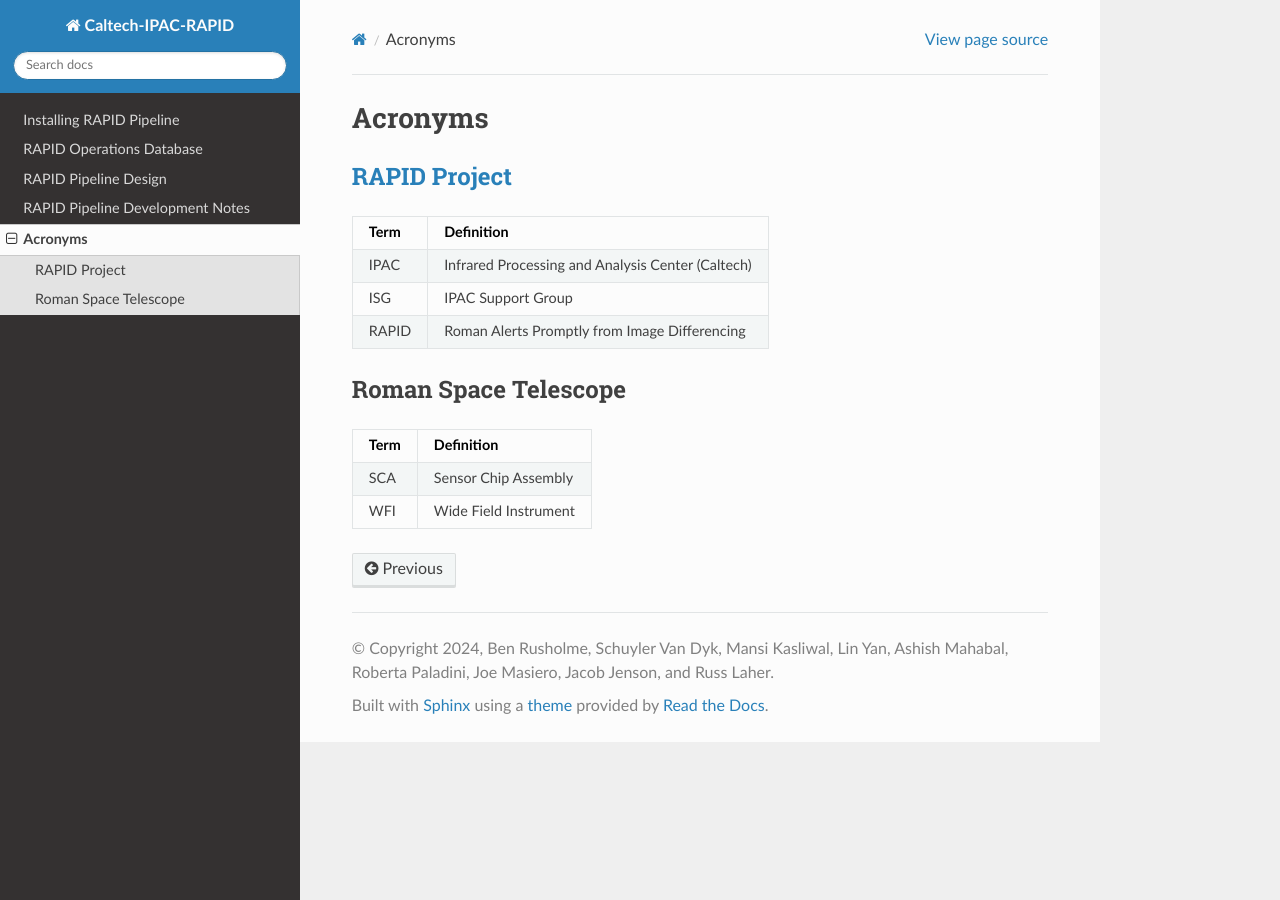
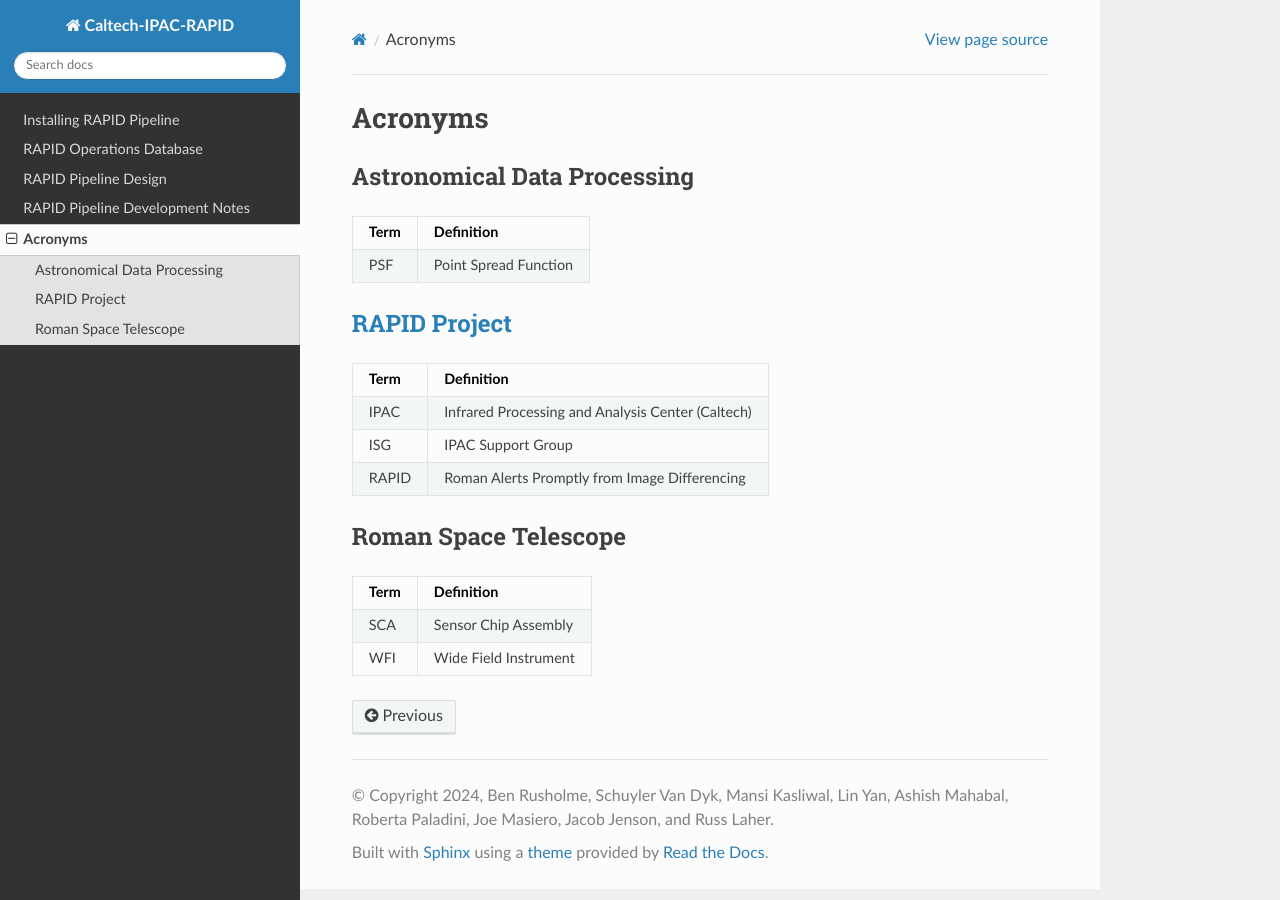
Before and after one commit to Caltech-IPAC/rapid, a Sphinx documentation site: the page built from docs/source/acronyms.rst, in a window 1280 px wide. Built offline with Sphinx 7.4.7 and the Read the Docs theme 3.1.0, drawn with Linux system fonts in a browser that asks for light colours.

Commit message:
Added new section on astronomical data processing.

```diff
--- a/docs/source/acronyms.rst
+++ b/docs/source/acronyms.rst
@@ -1,5 +1,16 @@
 Acronyms
 ####################################################
+
+
+Astronomical Data Processing
+*************************************
+
++-----------------+----------------------------------------------------------+
+| Term            | Definition                                               |
++=================+==========================================================+
+| PSF             | Point Spread Function                                    |
++-----------------+----------------------------------------------------------+
+
 
 `RAPID Project <https://www.ipac.caltech.edu/project/rapid>`_
 *************************************
@@ -14,6 +25,7 @@
 | RAPID           | Roman Alerts Promptly from Image Differencing            |
 +-----------------+----------------------------------------------------------+
 
+
 Roman Space Telescope
 *************************************
 
```
